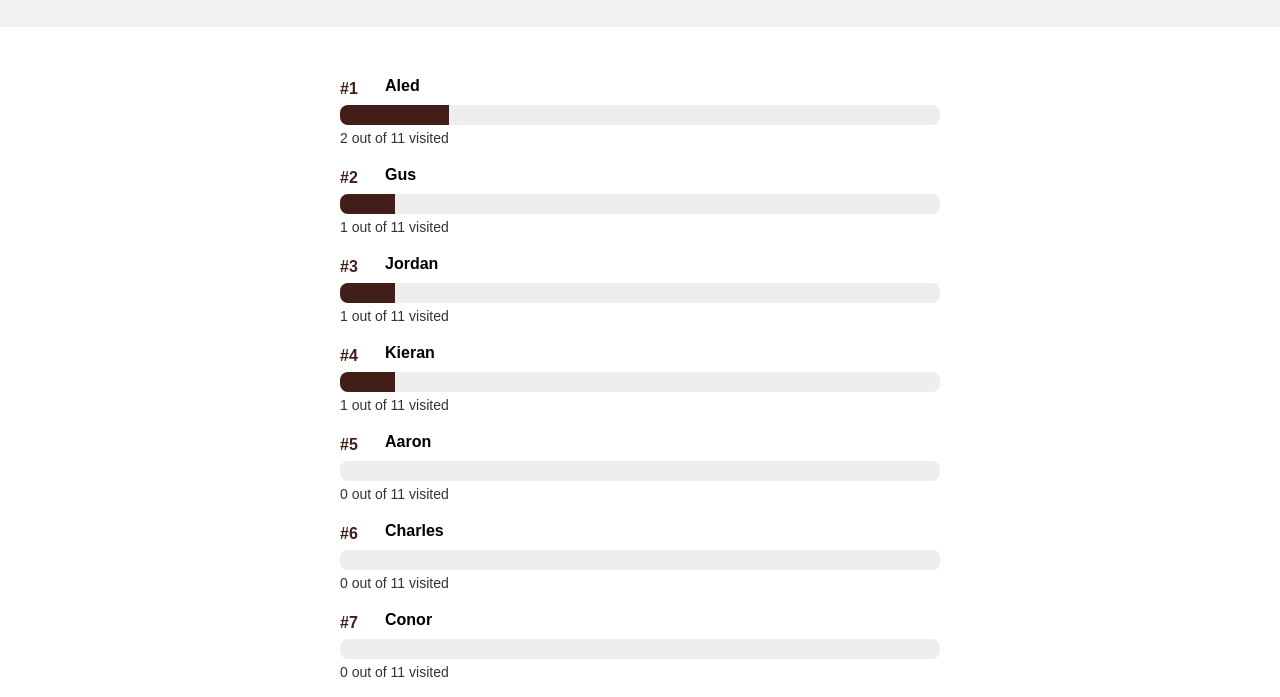
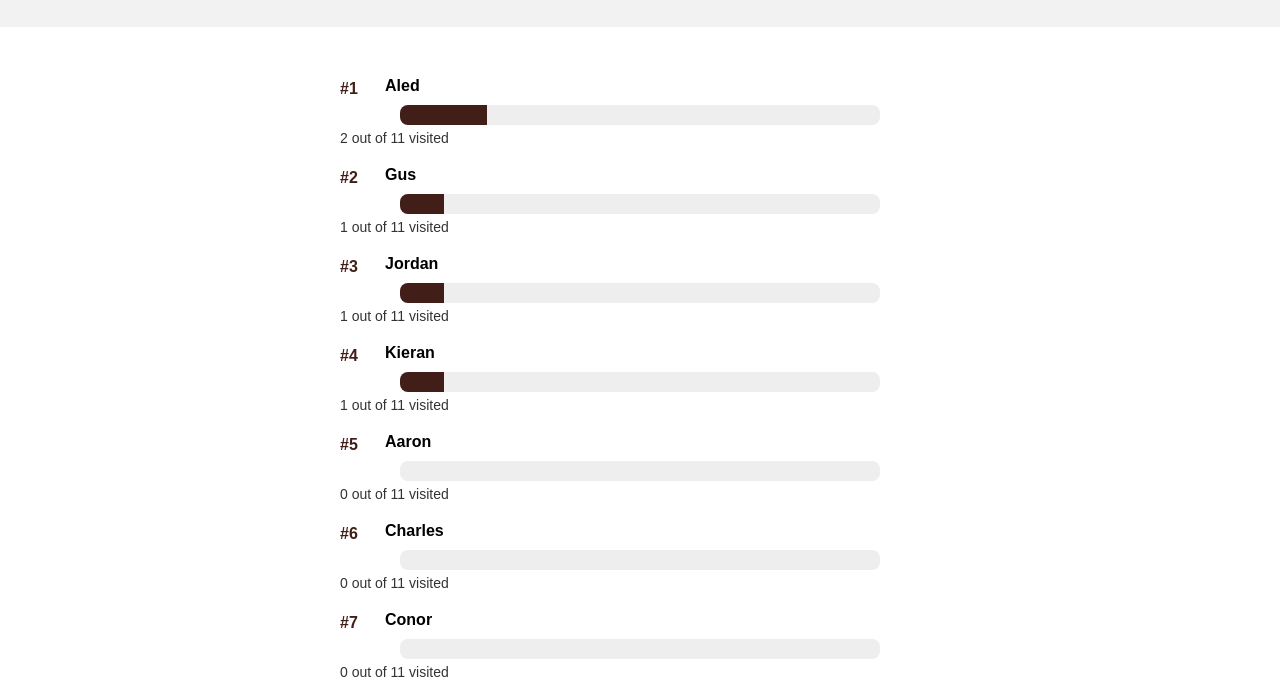
Before and after one commit to peterjgriffiths/adventure-map, a plain HTML site: page leaderboard.html in a window 1280 px wide. Shown: the part 58-755 px from the top of the page. Drawn offline with Linux system fonts and the light colour scheme.

Commit message:
adjusted width of progress bars

```diff
--- a/css/style.css
+++ b/css/style.css
@@ -91,7 +91,7 @@ nav a {
   background-color: #eee;
   border-radius: 8px;
   overflow: hidden;
-  width: 100%;           /* take up full width of leaderboard container */
+  width: 80%;           /* take up full width of leaderboard container */
   max-width: 600px;      /* optional safety limit */
   margin: 0 auto;        /* center it */
 }
```
